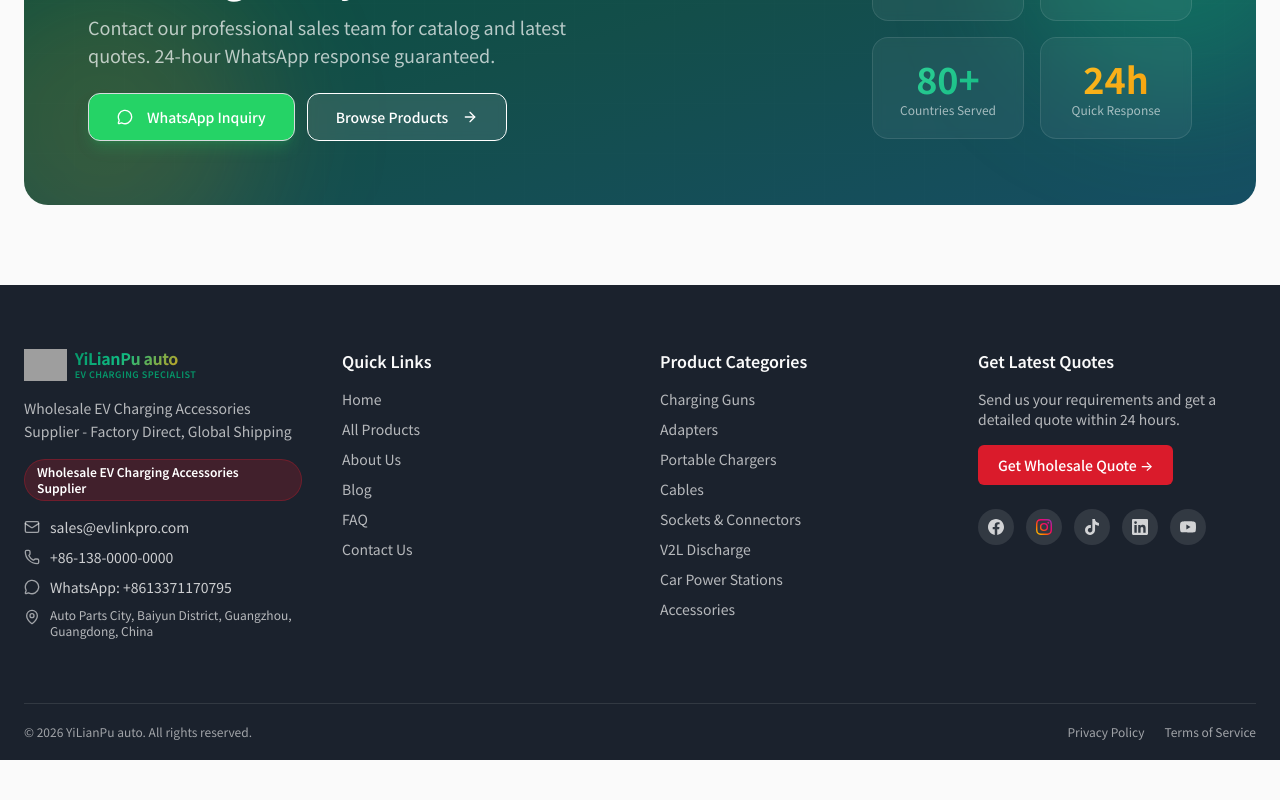
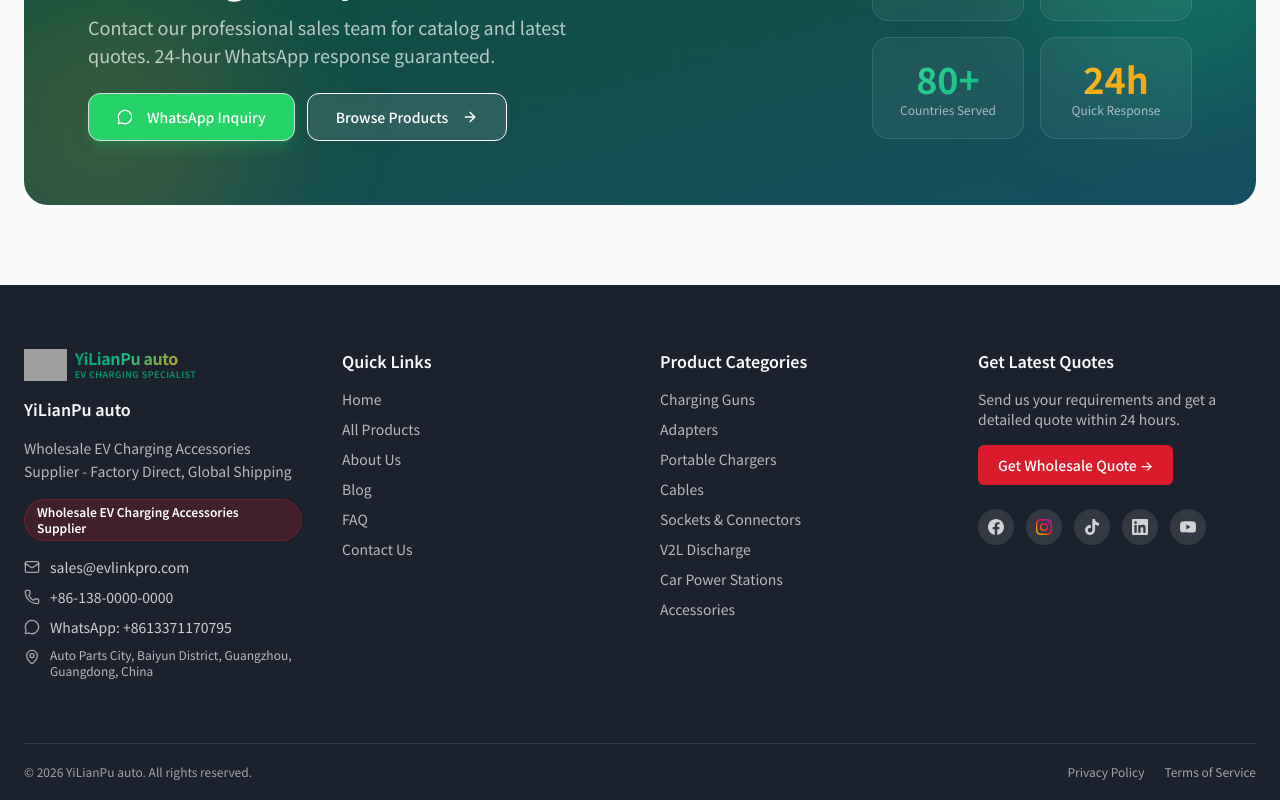
Before and after one commit to xjjsw0518-debug/evcharger, a React (Vite) app: page / in a window 1280 px wide. Shown: the part 5926-6726 px from the top of the page. Before the commit the page ends 6686 px from the top, so only its background shows below. Built offline with nearby package versions, Linux system fonts and the light colour scheme; no server answers; grey boxes are pictures that could not be loaded.

Commit message:
Fix footer: display company name separately, ensure all footer settings fields render

```diff
--- a/src/components/Footer.tsx
+++ b/src/components/Footer.tsx
@@ -45,8 +45,14 @@
             <div className="flex items-center w-auto max-w-full">
               <Logo size="sm" showText={true} />
             </div>
+            {/* 公司名称：单独显示，作为品牌信息区的标题 */}
+            {settings.footerCompanyName && (
+              <h3 className="text-base font-semibold text-background">
+                {settings.footerCompanyName}
+              </h3>
+            )}
              <p className="text-sm text-background/70 leading-relaxed max-w-xs">
-               {companyDesc || settings.footerCompanyName}
+               {companyDesc}
              </p>
              <div className="inline-block bg-primary/20 text-primary-foreground text-xs font-semibold px-3 py-1 rounded-full border border-primary/30">
                Wholesale EV Charging Accessories Supplier
```
